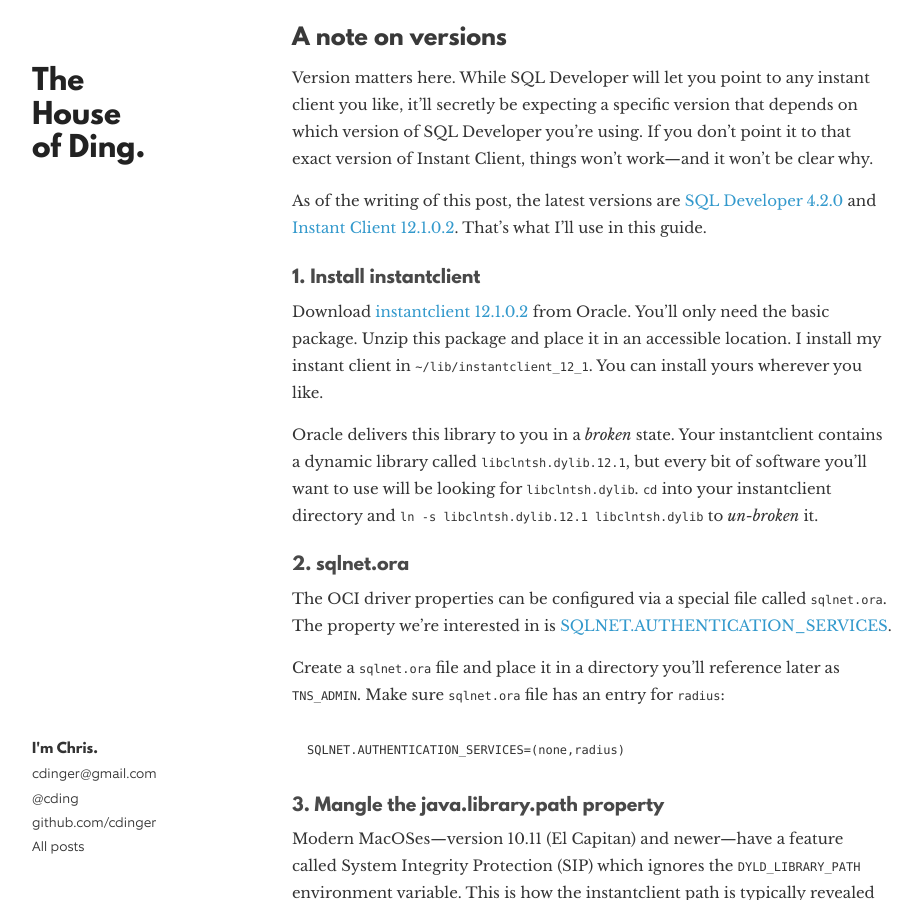
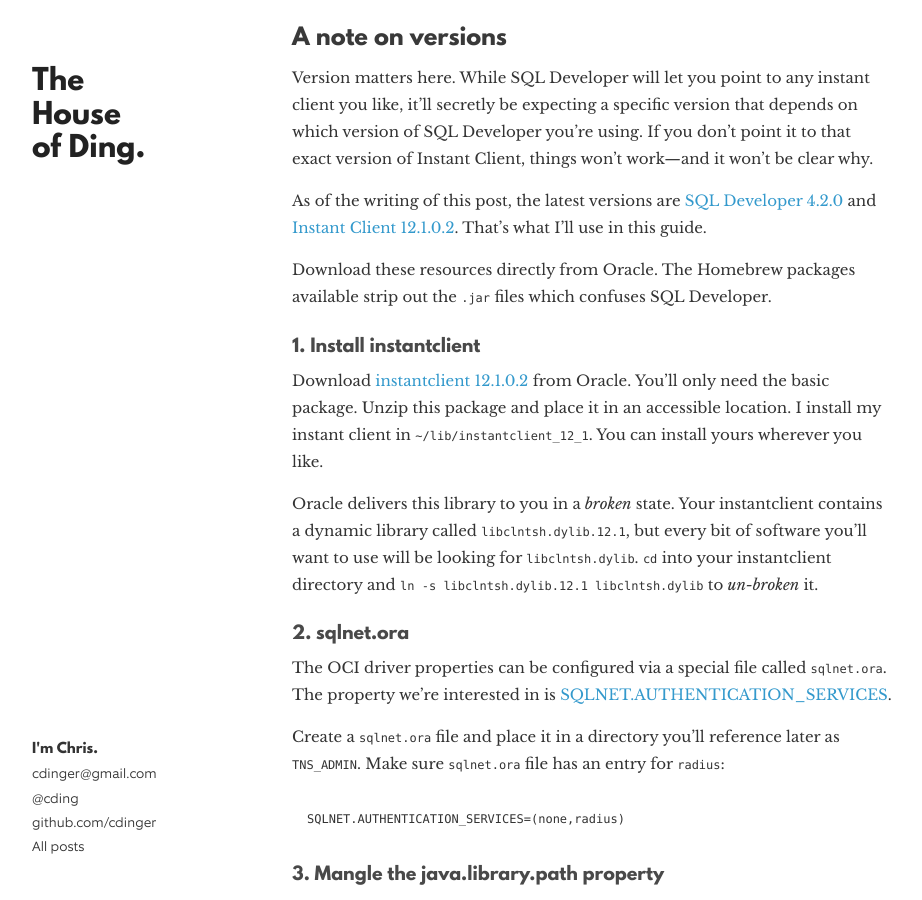
Before and after one commit to cdinger/cdinger.github.com, a Jekyll site: the page built from _posts/2017-02-24-sql-developer-radius-authentication-macos.md, in a window 1280 px wide and 900 px high, scrolled down 307 px. Shown: the whole window, without its empty margins (178-1100 px from the left). Built offline with Jekyll 4.4.1, drawn with Linux system fonts in a browser that asks for light colours; nearby versions of some CDN libraries; comment, search, counter and statistics services are not loaded.

Commit message:
Add note about not using Homebrew packages

```diff
--- a/_posts/2017-02-24-sql-developer-radius-authentication-macos.md
+++ b/_posts/2017-02-24-sql-developer-radius-authentication-macos.md
@@ -27,6 +27,9 @@
 [SQL Developer 4.2.0](http://www.oracle.com/technetwork/developer-tools/sql-developer/downloads/sqldev-ea-42-3211401.html)
 and
 [Instant Client 12.1.0.2](http://www.oracle.com/technetwork/topics/intel-macsoft-096467.html). That's what I'll use in this guide.
+
+Download these resources directly from Oracle. The Homebrew packages available strip out the `.jar` files which
+confuses SQL Developer.
 
 ### 1. Install instantclient
 
```
